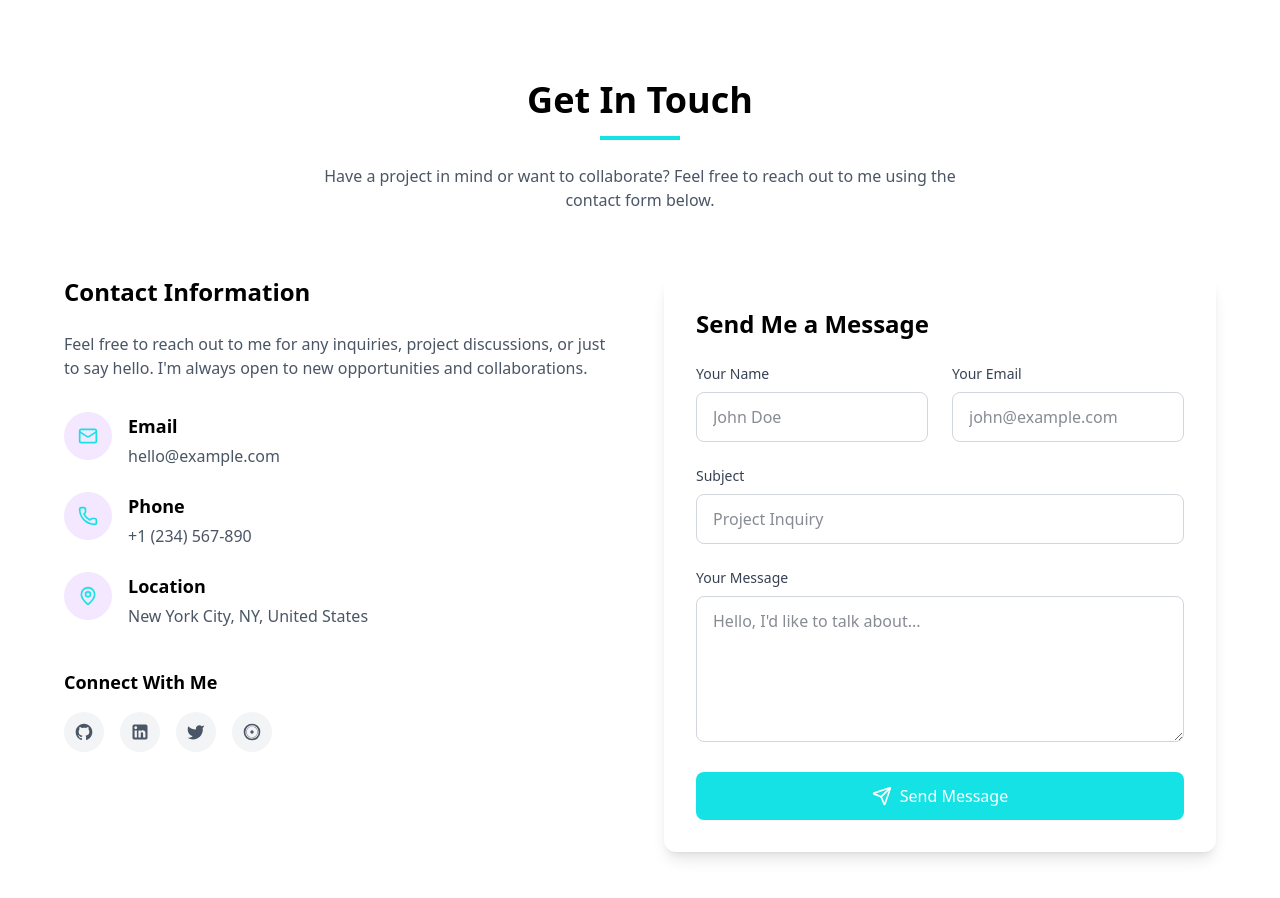
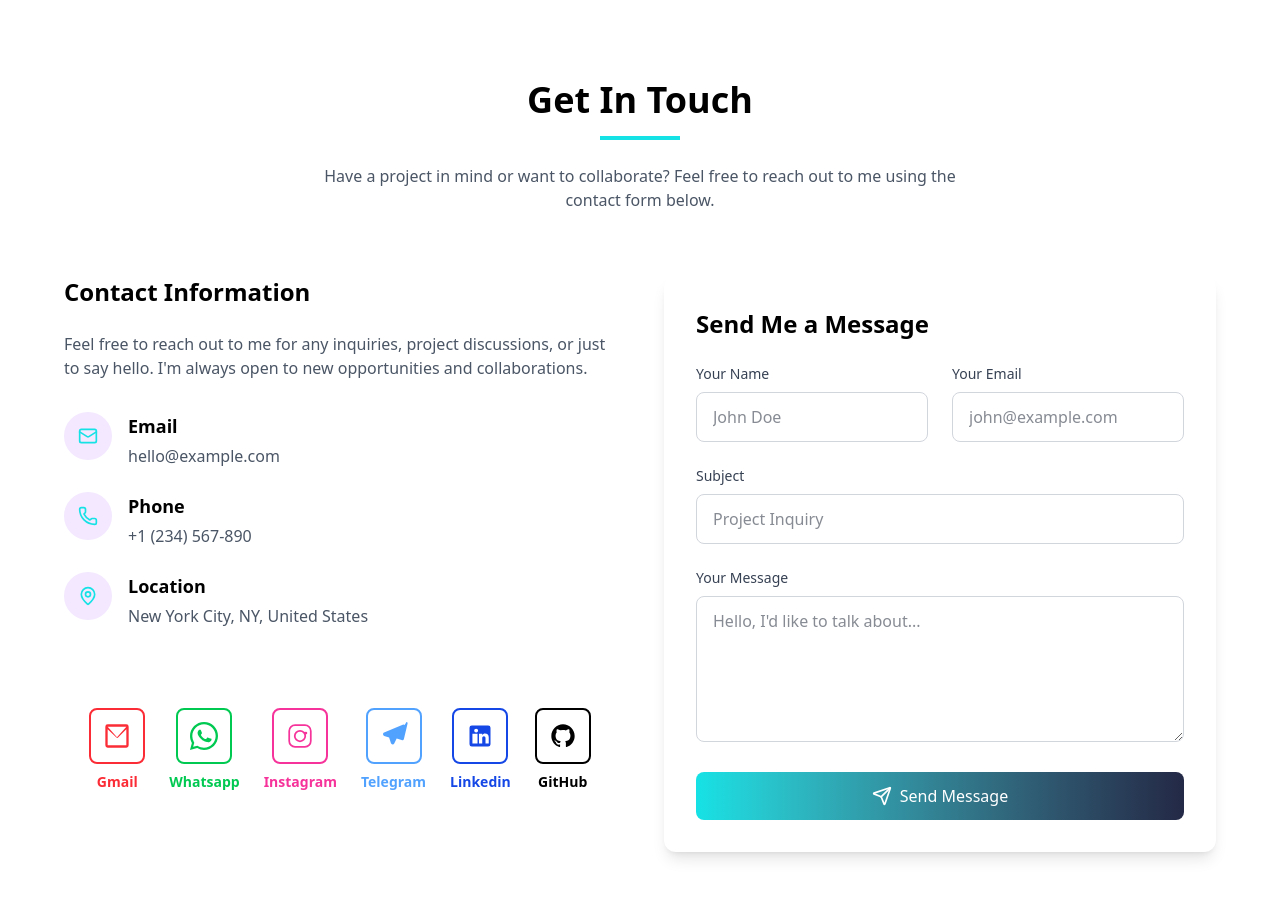
Before and after one commit to Kevin1skyrj/Rajat_Portfolio, a React (Vite) app: page /Contacts in a window 1280 px wide. Shown: the top 898 px of the page. Built offline with nearby package versions, Linux system fonts and the light colour scheme.

Commit message:
modified all the section and made changes in Contacts page

```diff
--- a/src/components/Footer/Footer.jsx
+++ b/src/components/Footer/Footer.jsx
@@ -6,7 +6,7 @@ const Footer = () => {
 
   return (
     <footer className="bg-gray-900 text-white py-6 mt-10">
-      <div className="max-w-6xl mx-auto px-4 flex flex-col md:flex-row items-center justify-between space-y-4 md:space-y-0">
+      <div className="max-w-6xl mx-auto px-4 flex flex-col md:flex-row items-center justify-between space-y-4 md:space-y-0 ">
 
         <div className="text-center md:text-left text-sm">
           <p>
--- a/src/components/Header/Navbar.jsx
+++ b/src/components/Header/Navbar.jsx
@@ -81,6 +81,7 @@ const Navbar = () => {
           </a>
         </nav>
       )}
+
     </header>
   );
 };
--- a/src/components/Main/Contacts.jsx
+++ b/src/components/Main/Contacts.jsx
@@ -1,5 +1,6 @@
 import { useState } from "react";
 import { Mail, Phone, MapPin, Send } from "lucide-react";
+import { motion } from "framer-motion";
 
 export default function Contacts() {
   const [formData, setFormData] = useState({
@@ -45,7 +46,15 @@ export default function Contacts() {
     <section id="contact" className="py-20 bg-white dark:bg-gray-900">
       <div className="container mx-auto px-4 ">
         <div className="text-center mb-16">
-          <h2 className="text-3xl md:text-4xl font-bold mb-4 dark:text-white">Get In Touch</h2>
+          <motion.h2
+            className="text-3xl md:text-4xl font-bold mb-4 dark:text-white"
+            initial={{ opacity: 0, x: -40 }}
+            whileInView={{ opacity: 1, x: 0 }}
+            transition={{ duration: 0.7, ease: "easeOut" }}
+            viewport={{ once: true }}
+          >
+            Get In Touch
+          </motion.h2>
           <div className="w-20 h-1 bg-[#15e2e5] mx-auto mb-6"></div>
           <p className="text-gray-600 dark:text-gray-400 max-w-2xl mx-auto">
             Have a project in mind or want to collaborate? Feel free to reach
@@ -55,21 +64,29 @@ export default function Contacts() {
 
         <div className="grid grid-cols-1 lg:grid-cols-2 gap-12 max-w-6xl mx-auto">
           {/* Contact Info */}
-          <div>
-            <h3 className="text-2xl font-bold mb-6 dark:text-white">Contact Information</h3>
+          <motion.div
+            initial={{ opacity: 0, y: 40 }}
+            whileInView={{ opacity: 1, y: 0 }}
+            transition={{ duration: 0.7, ease: "easeOut" }}
+            viewport={{ once: true }}
+          >
+            <h3 className="text-2xl font-bold mb-6 dark:text-white">
+              Contact Information
+            </h3>
             <p className="text-gray-600 dark:text-gray-400 mb-8">
               Feel free to reach out to me for any inquiries, project
               discussions, or just to say hello. I'm always open to new
               opportunities and collaborations.
             </p>
-
             <div className="space-y-6">
               <div className="flex items-start">
                 <div className="w-12 h-12 bg-purple-100 dark:bg-purple-900/30 rounded-full flex items-center justify-center mr-4">
                   <Mail className="w-5 h-5 text-[#15e2e5]" />
                 </div>
                 <div>
-                  <h4 className="text-lg font-semibold mb-1 dark:text-white">Email</h4>
+                  <h4 className="text-lg font-semibold mb-1 dark:text-white">
+                    Email
+                  </h4>
                   <a
                     href="mailto:hello@example.com"
                     className="text-gray-600 dark:text-gray-400 hover:text-[#15e2e5] dark:hover:text-cyan-500 transition-colors"
@@ -84,7 +101,9 @@ export default function Contacts() {
                   <Phone className="w-5 h-5 text-[#15e2e5]" />
                 </div>
                 <div>
-                  <h4 className="text-lg font-semibold mb-1 dark:text-white">Phone</h4>
+                  <h4 className="text-lg font-semibold mb-1 dark:text-white">
+                    Phone
+                  </h4>
                   <a
                     href="tel:+1234567890"
                     className="text-gray-600 dark:text-gray-400 hover:text-[#15e2e5] dark:hover:text-cyan-500 transition-colors"
@@ -99,7 +118,9 @@ export default function Contacts() {
                   <MapPin className="w-5 h-5 text-[#15e2e5]" />
                 </div>
                 <div>
-                  <h4 className="text-lg font-semibold mb-1 dark:text-white">Location</h4>
+                  <h4 className="text-lg font-semibold mb-1 dark:text-white">
+                    Location
+                  </h4>
                   <p className="text-gray-600 dark:text-gray-400">
                     New York City, NY, United States
                   </p>
@@ -108,48 +129,144 @@ export default function Contacts() {
             </div>
 
             {/* Social Media Links */}
-            <div className="mt-10">
-              <h4 className="text-lg font-semibold mb-4 dark:text-white">Connect With Me</h4>
-              <div className="flex space-x-4">
-                {[
-                  {
-                    name: "github",
-                    icon: "M12 2C6.477 2 2 6.477 2 12c0 4.42 2.865 8.166 6.839 9.489.5.092.682-.217.682-.482 0-.237-.008-.866-.013-1.7-2.782.603-3.369-1.342-3.369-1.342-.454-1.155-1.11-1.462-1.11-1.462-.908-.62.069-.608.069-.608 1.003.07 1.531 1.03 1.531 1.03.892 1.529 2.341 1.088 2.91.832.092-.647.35-1.088.636-1.338-2.22-.253-4.555-1.11-4.555-4.943 0-1.091.39-1.984 1.029-2.683-.103-.253-.446-1.27.098-2.647 0 0 .84-.269 2.75 1.025A9.564 9.564 0 0112 6.844c.85.004 1.705.115 2.504.337 1.909-1.294 2.747-1.025 2.747-1.025.546 1.377.202 2.394.1 2.647.64.699 1.028 1.592 1.028 2.683 0 3.842-2.339 4.687-4.566 4.935.359.309.678.919.678 1.852 0 1.336-.012 2.415-.012 2.743 0 .267.18.578.688.48C19.138 20.161 22 16.418 22 12c0-5.523-4.477-10-10-10z",
-                  },
-                  {
-                    name: "linkedin",
-                    icon: "M19 3a2 2 0 012 2v14a2 2 0 01-2 2H5a2 2 0 01-2-2V5a2 2 0 012-2h14m-.5 15.5v-5.3a3.26 3.26 0 00-3.26-3.26c-.85 0-1.84.52-2.32 1.3v-1.11h-2.79v8.37h2.79v-4.93c0-.77.62-1.4 1.39-1.4a1.4 1.4 0 011.4 1.4v4.93h2.79M6.88 8.56a1.68 1.68 0 001.68-1.68c0-.93-.75-1.69-1.68-1.69a1.69 1.69 0 00-1.69 1.69c0 .93.76 1.68 1.69 1.68m1.39 9.94v-8.37H5.5v8.37h2.77z",
-                  },
-                  {
-                    name: "twitter",
-                    icon: "M22 4s-.7 2.1-2 3.4c1.6 10-9.4 17.3-18 11.6 2.2.1 4.4-.6 6-2C3 15.5.5 9.6 3 5c2.2 2.6 5.6 4.1 9 4-.9-4.2 4-6.6 7-3.8 1.1 0 3-1.2 3-1.2z",
-                  },
-                  {
-                    name: "instagram",
-                    icon: "M12 2a10 10 0 110 20 10 10 0 010-20zm0 2a8 8 0 100 16 8 8 0 000-16zm0 1.5a6.5 6.5 0 110 13 6.5 6.5 0 010-13zM12 5a7 7 0 100 14 7 7 0 000-14zm0 5a2 2 0 110 4 2 2 0 010-4z",
-                  },
-                ].map((social, index) => (
+            <div className="flex flex-wrap justify-center gap-6 mt-20 ">
+              {/* Gmail */}
               <a
-                    key={index}
-                    href={`#${social.name}`}
-                    className="w-10 h-10 bg-gray-100 dark:bg-gray-800 rounded-full flex items-center justify-center text-gray-600 dark:text-gray-400 hover:bg-[#15e2e5] hover:text-white transition-colors duration-300"
-                    aria-label={`Follow me on ${social.name}`}
+                href="mailto:estebancarrizo619@gmail.com"
+                target="_blank"
+                rel="noopener noreferrer"
+                className="flex flex-col items-center group"
               >
+                <div className="w-14 h-14 flex items-center justify-center rounded-lg border-2 border-red-500 text-red-500 bg-white dark:bg-gray-900 transition-transform duration-300 group-hover:rotate-12 text-2xl">
+                  {/* Envelope SVG */}
                   <svg
-                      className="w-5 h-5"
+                    className="w-7 h-7"
                     fill="currentColor"
                     viewBox="0 0 24 24"
                   >
-                      <path d={social.icon} />
+                    <path d="M2 4a2 2 0 012-2h16a2 2 0 012 2v16a2 2 0 01-2 2H4a2 2 0 01-2-2V4zm2 0v.01L12 13 20 4.01V4H4zm16 2.236l-7.071 7.071a1 1 0 01-1.415 0L4 6.236V20h16V6.236z" />
                   </svg>
+                </div>
+                <span className="mt-2 text-sm font-semibold text-red-500">
+                  Gmail
+                </span>
               </a>
-                ))}
+              {/* WhatsApp */}
+              <a
+                href="https://api.whatsapp.com/send?phone=5493815360966"
+                target="_blank"
+                rel="noopener noreferrer"
+                className="flex flex-col items-center group"
+              >
+                <div className="w-14 h-14 flex items-center justify-center rounded-lg border-2 border-green-500 text-green-500 bg-white dark:bg-gray-900 transition-transform duration-300 group-hover:rotate-12 text-2xl">
+                  {/* WhatsApp SVG */}
+                  <svg
+                    className="w-7 h-7"
+                    fill="currentColor"
+                    viewBox="0 0 24 24"
+                  >
+                    <path d="M20.52 3.48A11.93 11.93 0 0012 0C5.37 0 0 5.37 0 12c0 2.11.55 4.17 1.6 5.98L0 24l6.18-1.62A11.94 11.94 0 0012 24c6.63 0 12-5.37 12-12 0-3.19-1.24-6.19-3.48-8.52zM12 22c-1.85 0-3.68-.5-5.26-1.44l-.38-.23-3.67.96.98-3.58-.25-.37A9.93 9.93 0 012 12c0-5.52 4.48-10 10-10s10 4.48 10 10-4.48 10-10 10zm5.2-7.8c-.28-.14-1.65-.81-1.9-.9-.25-.09-.43-.14-.61.14-.18.28-.7.9-.86 1.08-.16.18-.32.2-.6.07-.28-.14-1.18-.44-2.25-1.41-.83-.74-1.39-1.65-1.55-1.93-.16-.28-.02-.43.12-.57.13-.13.28-.34.42-.51.14-.17.18-.29.28-.48.09-.19.05-.36-.02-.5-.07-.14-.61-1.47-.84-2.01-.22-.53-.45-.46-.61-.47-.16-.01-.35-.01-.54-.01-.19 0-.5.07-.76.34-.26.27-1 1-.98 2.43.02 1.43 1.03 2.81 1.18 3.01.15.2 2.03 3.1 5.02 4.22.7.24 1.25.38 1.68.49.71.18 1.36.15 1.87.09.57-.07 1.75-.72 2-1.41.25-.69.25-1.28.18-1.41-.07-.13-.25-.2-.53-.34z" />
+                  </svg>
                 </div>
+                <span className="mt-2 text-sm font-semibold text-green-500">
+                  Whatsapp
+                </span>
+              </a>
+              {/* Instagram */}
+              <a
+                href="https://www.instagram.com/nahuelcarrizolc/"
+                target="_blank"
+                rel="noopener noreferrer"
+                className="flex flex-col items-center group"
+              >
+                <div className="w-14 h-14 flex items-center justify-center rounded-lg border-2 border-pink-500 text-pink-500 bg-white dark:bg-gray-900 transition-transform duration-300 group-hover:rotate-12 text-2xl">
+                  {/* Instagram SVG */}
+                  <svg
+                    className="w-7 h-7"
+                    fill="currentColor"
+                    viewBox="0 0 24 24"
+                  >
+                    <path d="M7.75 2h8.5A5.75 5.75 0 0122 7.75v8.5A5.75 5.75 0 0116.25 22h-8.5A5.75 5.75 0 012 16.25v-8.5A5.75 5.75 0 017.75 2zm0 1.5A4.25 4.25 0 003.5 7.75v8.5A4.25 4.25 0 007.75 20.5h8.5a4.25 4.25 0 004.25-4.25v-8.5A4.25 4.25 0 0016.25 3.5h-8.5zm4.25 3.25a5.25 5.25 0 110 10.5 5.25 5.25 0 010-10.5zm0 1.5a3.75 3.75 0 100 7.5 3.75 3.75 0 000-7.5zm6.25 1.25a1.25 1.25 0 11-2.5 0 1.25 1.25 0 012.5 0z" />
+                  </svg>
                 </div>
+                <span className="mt-2 text-sm font-semibold text-pink-500">
+                  Instagram
+                </span>
+              </a>
+              {/* Telegram */}
+              <a
+                href="https://t.me/estebanU20"
+                target="_blank"
+                rel="noopener noreferrer"
+                className="flex flex-col items-center group"
+              >
+                <div className="w-14 h-14 flex items-center justify-center rounded-lg border-2 border-blue-400 text-blue-400 bg-white dark:bg-gray-900 transition-transform duration-300 group-hover:rotate-12 text-2xl">
+                  {/* Telegram SVG */}
+                  <svg
+                    className="w-7 h-7"
+                    fill="currentColor"
+                    viewBox="0 0 24 24"
+                  >
+                    <path d="M21.05 2.54a1.5 1.5 0 00-1.6-.2L3.5 9.1a1.5 1.5 0 00.1 2.8l4.2 1.3 1.6 5.1a1.5 1.5 0 002.8.1l2.1-4.2 4.2 1.3a1.5 1.5 0 002-.9l3.1-13.1a1.5 1.5 0 00-.75-1.65z" />
+                  </svg>
                 </div>
+                <span className="mt-2 text-sm font-semibold text-blue-400">
+                  Telegram
+                </span>
+              </a>
+              {/* Linkedin */}
+              <a
+                href="https://www.linkedin.com/in/esteban-nahuel-carrizo-69715422b/"
+                target="_blank"
+                rel="noopener noreferrer"
+                className="flex flex-col items-center group"
+              >
+                <div className="w-14 h-14 flex items-center justify-center rounded-lg border-2 border-blue-700 text-blue-700 bg-white dark:bg-gray-900 transition-transform duration-300 group-hover:rotate-12 text-2xl">
+                  {/* Linkedin SVG */}
+                  <svg
+                    className="w-7 h-7"
+                    fill="currentColor"
+                    viewBox="0 0 24 24"
+                  >
+                    <path d="M19 3A2 2 0 0121 5v14a2 2 0 01-2 2H5a2 2 0 01-2-2V5a2 2 0 012-2h14zm-9.12 15.5v-8.37H5.5v8.37h2.38zm-1.19-9.44a1.68 1.68 0 100-3.37 1.68 1.68 0 000 3.37zm10.81 9.44v-5.3a3.26 3.26 0 00-3.26-3.26c-.85 0-1.84.52-2.32 1.3v-1.11h-2.79v8.37h2.79v-4.93c0-.77.62-1.4 1.39-1.4a1.4 1.4 0 011.4 1.4v4.93h2.79z" />
+                  </svg>
+                </div>
+                <span className="mt-2 text-sm font-semibold text-blue-700">
+                  Linkedin
+                </span>
+              </a>
+              {/* GitHub */}
+              <a
+                href="https://github.com/Nahuel61920/"
+                target="_blank"
+                rel="noopener noreferrer"
+                className="flex flex-col items-center group"
+              >
+                <div className="w-14 h-14 flex items-center justify-center rounded-lg border-2 border-black text-black bg-white dark:bg-gray-900 transition-transform duration-300 group-hover:rotate-12 text-2xl">
+                  {/* GitHub SVG */}
+                  <svg
+                    className="w-7 h-7"
+                    fill="currentColor"
+                    viewBox="0 0 24 24"
+                  >
+                    <path d="M12 2C6.477 2 2 6.477 2 12c0 4.42 2.865 8.166 6.839 9.489.5.092.682-.217.682-.482 0-.237-.008-.866-.013-1.7-2.782.603-3.369-1.342-3.369-1.342-.454-1.155-1.11-1.462-1.11-1.462-.908-.62.069-.608.069-.608 1.003.07 1.531 1.03 1.531 1.03.892 1.529 2.341 1.088 2.91.832.092-.647.35-1.088.636-1.338-2.22-.253-4.555-1.11-4.555-4.943 0-1.091.39-1.984 1.029-2.683-.103-.253-.446-1.27.098-2.647 0 0 .84-.269 2.75 1.025A9.564 9.564 0 0112 6.844c.85.004 1.705.115 2.504.337 1.909-1.294 2.747-1.025 2.747-1.025.546 1.377.202 2.394.1 2.647.64.699 1.028 1.592 1.028 2.683 0 3.842-2.339 4.687-4.566 4.935.359.309.678.919.678 1.852 0 1.336-.012 2.415-.012 2.743 0 .267.18.578.688.48C19.138 20.161 22 16.418 22 12c0-5.523-4.477-10-10-10z" />
+                  </svg>
+                </div>
+                <span className="mt-2 text-sm font-semibold text-black">
+                  GitHub
+                </span>
+              </a>
+            </div>
+          </motion.div>
 
           {/* Contact Form */}
-          <div className="bg-white dark:bg-gray-800 rounded-xl shadow-lg p-8 dark:text-white">
+          <motion.div
+            initial={{ opacity: 0, y: 40 }}
+            whileInView={{ opacity: 1, y: 0 }}
+            transition={{ duration: 0.7, delay: 0.2, ease: "easeOut" }}
+            viewport={{ once: true }}
+            className="bg-white dark:bg-gray-800 rounded-xl shadow-lg p-8 dark:text-white"
+          >
             <h3 className="text-2xl font-bold mb-6">Send Me a Message</h3>
 
             {submitStatus === "success" && (
@@ -243,7 +360,7 @@ export default function Contacts() {
                 className={`w-full flex items-center justify-center px-6 py-3 rounded-lg text-white font-medium transition-colors duration-300 ${
                   isSubmitting
                     ? "bg-cyan-400 cursor-not-allowed"
-                    : "bg-[#15e2e5] hover:bg-cyan-500"
+                    : "bg-gradient-to-r from-[#15e2e5] to-[#232946] hover:from-[#232946] hover:to-[#15e2e5]"
                 }`}
               >
                 {isSubmitting ? (
@@ -278,7 +395,7 @@ export default function Contacts() {
                 )}
               </button>
             </form>
-          </div>
+          </motion.div>
         </div>
       </div>
     </section>
--- a/src/components/Main/TechStack.jsx
+++ b/src/components/Main/TechStack.jsx
@@ -160,7 +160,7 @@ export default function TechStack() {
         </div>
 
         {/* Experience Bar */}
-        <div className="mt-20 max-w-4xl mx-auto">
+        <div className="mt-20 max-w-4xl mx-auto dark:text-white">
           <h3 className="text-2xl font-bold mb-8 text-center">
             Experience Level
           </h3>
--- a/src/pages/Home/Homepage.jsx
+++ b/src/pages/Home/Homepage.jsx
@@ -13,7 +13,7 @@ const Homepage = () => {
 
       <Navbar />
 
-      <ParticleBackground />
+      {/* <ParticleBackground /> */}
 
       <Content />
 
```
Also changed, not shown: src/components/Main/Projects.jsx (+27 -9 lines), src/components/DarkMode/DarkMode.jsx (added). Lines whose indentation alone changed are shown as unchanged.
